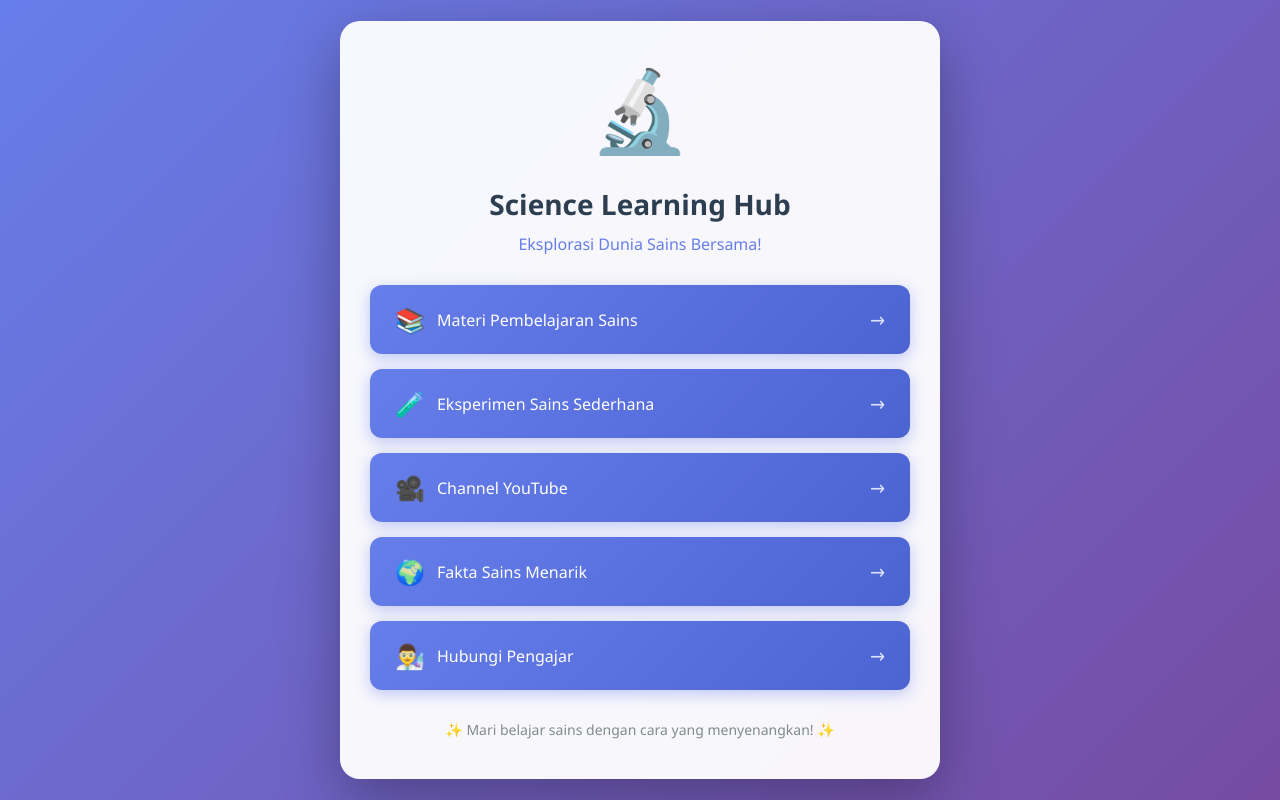
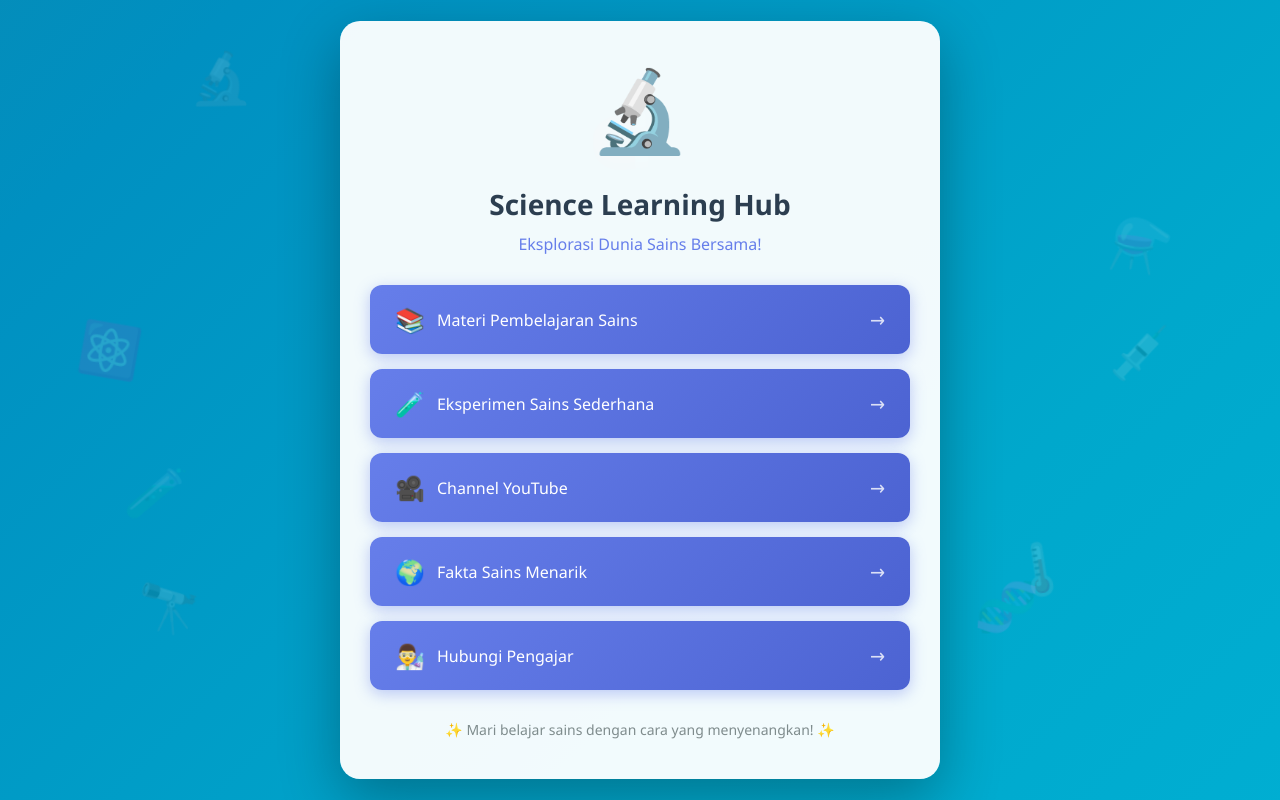
Before and after one commit to kennethhwt-cmyk/Science-eduaction, a plain HTML site: page index.html in a window 1280 px wide. Drawn offline with Linux system fonts and the light colour scheme.

Commit message:
Enhance background and add floating emojis
Updated the background gradient and added floating emoji animations for a more dynamic visual effect.

```diff
--- a/index.html
+++ b/index.html
@@ -13,12 +13,161 @@
 
         body {
             font-family: 'Segoe UI', Tahoma, Geneva, Verdana, sans-serif;
-            background: linear-gradient(135deg, #667eea 0%, #764ba2 100%);
+            background: linear-gradient(135deg,
+                #0a1128 0%,
+                #001f54 15%,
+                #034078 30%,
+                #1282a2 45%,
+                #0090c1 60%,
+                #00a8cc 75%,
+                #00b4d8 90%,
+                #48cae4 100%);
+            background-size: 400% 400%;
+            animation: gradientShift 15s ease infinite;
             min-height: 100vh;
             display: flex;
             justify-content: center;
             align-items: center;
             padding: 20px;
+            position: relative;
+            overflow: hidden;
+        }
+
+        @keyframes gradientShift {
+            0% { background-position: 0% 50%; }
+            50% { background-position: 100% 50%; }
+            100% { background-position: 0% 50%; }
+        }
+
+        /* Floating Science Emojis */
+        .floating-emoji {
+            position: fixed;
+            font-size: 50px;
+            opacity: 0.15;
+            pointer-events: none;
+            z-index: 0;
+            user-select: none;
+        }
+
+        .emoji-1 {
+            top: 10%;
+            left: 15%;
+            animation: float1 8s ease-in-out infinite;
+        }
+
+        .emoji-2 {
+            top: 20%;
+            right: 10%;
+            animation: float2 10s ease-in-out infinite;
+        }
+
+        .emoji-3 {
+            top: 60%;
+            left: 8%;
+            animation: float3 12s ease-in-out infinite;
+        }
+
+        .emoji-4 {
+            bottom: 15%;
+            right: 20%;
+            animation: float4 9s ease-in-out infinite;
+        }
+
+        .emoji-5 {
+            top: 35%;
+            left: 5%;
+            animation: float5 11s ease-in-out infinite;
+        }
+
+        .emoji-6 {
+            top: 70%;
+            right: 15%;
+            animation: float6 13s ease-in-out infinite;
+        }
+
+        .emoji-7 {
+            bottom: 25%;
+            left: 12%;
+            animation: float7 10s ease-in-out infinite;
+        }
+
+        .emoji-8 {
+            top: 45%;
+            right: 8%;
+            animation: float8 14s ease-in-out infinite;
+        }
+
+        .emoji-9 {
+            top: 15%;
+            left: 45%;
+            animation: float9 9s ease-in-out infinite;
+        }
+
+        .emoji-10 {
+            bottom: 20%;
+            right: 35%;
+            animation: float10 11s ease-in-out infinite;
+        }
+
+        @keyframes float1 {
+            0%, 100% { transform: translate(0, 0) rotate(0deg); }
+            25% { transform: translate(20px, -30px) rotate(5deg); }
+            50% { transform: translate(-15px, -50px) rotate(-5deg); }
+            75% { transform: translate(10px, -25px) rotate(3deg); }
+        }
+
+        @keyframes float2 {
+            0%, 100% { transform: translate(0, 0) rotate(0deg); }
+            25% { transform: translate(-25px, 30px) rotate(-8deg); }
+            50% { transform: translate(20px, 50px) rotate(8deg); }
+            75% { transform: translate(-10px, 20px) rotate(-4deg); }
+        }
+
+        @keyframes float3 {
+            0%, 100% { transform: translate(0, 0) rotate(0deg); }
+            33% { transform: translate(30px, -20px) rotate(6deg); }
+            66% { transform: translate(-20px, -40px) rotate(-6deg); }
+        }
+
+        @keyframes float4 {
+            0%, 100% { transform: translate(0, 0) rotate(0deg); }
+            33% { transform: translate(-30px, -25px) rotate(-7deg); }
+            66% { transform: translate(25px, -45px) rotate(7deg); }
+        }
+
+        @keyframes float5 {
+            0%, 100% { transform: translate(0, 0) rotate(0deg); }
+            50% { transform: translate(15px, 35px) rotate(10deg); }
+        }
+
+        @keyframes float6 {
+            0%, 100% { transform: translate(0, 0) rotate(0deg); }
+            50% { transform: translate(-20px, -30px) rotate(-10deg); }
+        }
+
+        @keyframes float7 {
+            0%, 100% { transform: translate(0, 0) rotate(0deg); }
+            25% { transform: translate(25px, 20px) rotate(5deg); }
+            50% { transform: translate(-15px, 40px) rotate(-5deg); }
+            75% { transform: translate(10px, 15px) rotate(3deg); }
+        }
+
+        @keyframes float8 {
+            0%, 100% { transform: translate(0, 0) rotate(0deg); }
+            25% { transform: translate(-20px, -35px) rotate(-9deg); }
+            50% { transform: translate(15px, -55px) rotate(9deg); }
+            75% { transform: translate(-10px, -20px) rotate(-4deg); }
+        }
+
+        @keyframes float9 {
+            0%, 100% { transform: translate(0, 0) rotate(0deg); }
+            33% { transform: translate(-15px, 30px) rotate(7deg); }
+            66% { transform: translate(20px, -25px) rotate(-7deg); }
+        }
+
+        @keyframes float10 {
+            0%, 100% { transform: translate(0, 0) rotate(0deg); }
+            50% { transform: translate(25px, -40px) rotate(12deg); }
         }
 
         .container {
@@ -28,6 +177,8 @@
             border-radius: 20px;
             padding: 40px 30px;
             box-shadow: 0 20px 60px rgba(0, 0, 0, 0.3);
+            position: relative;
+            z-index: 1;
         }
 
         .back-button {
@@ -189,8 +340,18 @@
     </style>
 </head>
 <body>
+    <div class="floating-emoji emoji-1">🔬</div>
+    <div class="floating-emoji emoji-2">⚗️</div>
+    <div class="floating-emoji emoji-3">🧪</div>
+    <div class="floating-emoji emoji-4">🧬</div>
+    <div class="floating-emoji emoji-5">⚛️</div>
+    <div class="floating-emoji emoji-6">🌡️</div>
+    <div class="floating-emoji emoji-7">🔭</div>
+    <div class="floating-emoji emoji-8">💉</div>
+    <div class="floating-emoji emoji-9">🧲</div>
+    <div class="floating-emoji emoji-10">🌌</div>
+
     <div class="container">
-        <!-- Halaman Utama -->
         <div id="mainPage" class="page">
             <div class="profile">
                 <div class="profile-icon">🔬</div>
@@ -245,7 +406,6 @@
             </div>
         </div>
 
-        <!-- Halaman Materi Pembelajaran -->
         <div id="materiPage" class="page hidden">
             <a class="back-button" onclick="showMainPage()">← Kembali ke Menu Utama</a>
 
@@ -295,7 +455,6 @@
             </div>
         </div>
 
-        <!-- Halaman Kelas 11 -->
         <div id="kelas11Page" class="page hidden">
             <a class="back-button" onclick="showMateriPage()">← Kembali ke Pilihan Kelas</a>
 
@@ -336,7 +495,6 @@
             </div>
         </div>
 
-        <!-- Halaman Kelas 12 -->
         <div id="kelas12Page" class="page hidden">
             <a class="back-button" onclick="showMateriPage()">← Kembali ke Pilihan Kelas</a>
 
@@ -441,4 +599,4 @@
         }
     </script>
 </body>
-</html>
+                </html>
```
